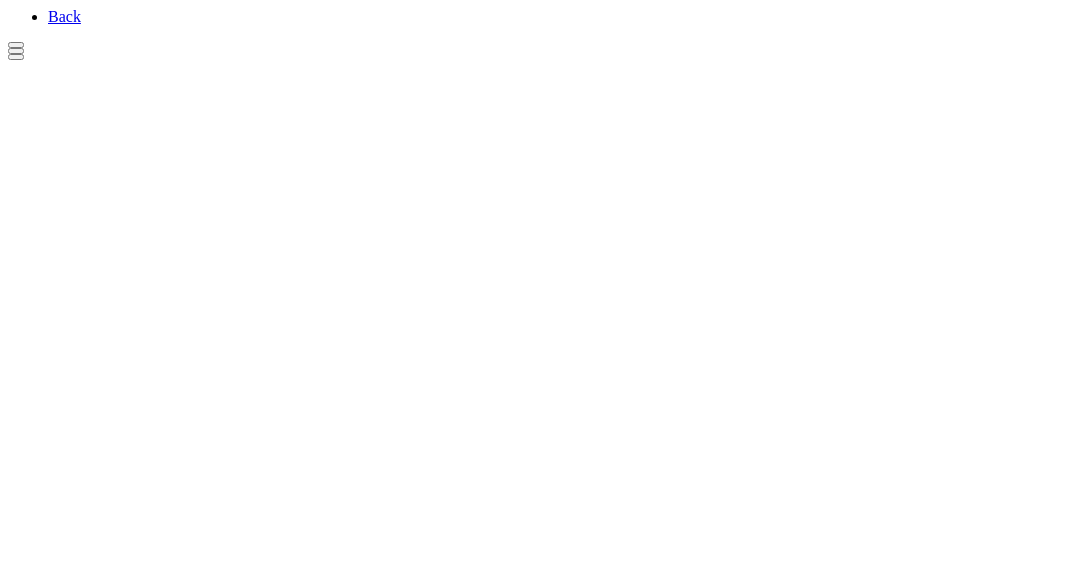
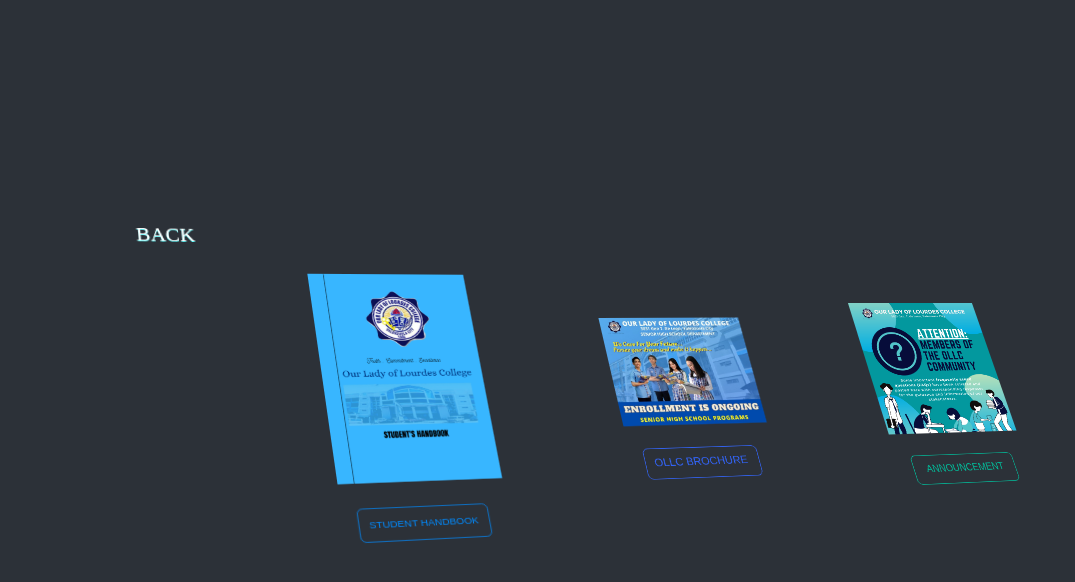
Before and after one commit to KewlKiddJohn/blog, a plain HTML site: page Readmore1.html in a window 1280 px wide. Shown: the whole page, without its empty margins (0-1075 px from the left). Drawn offline with Linux system fonts and the light colour scheme.

Commit message:
Update Readmore1.html

```diff
--- a/Readmore1.html
+++ b/Readmore1.html
@@ -1,7 +1,7 @@
 <html>
 <head>
 <title>READ MORE</title>
-	<link rel="stylesheet" type="text/css" href="Pages\css\READ MORE1.css">
+	<link rel="stylesheet" type="text/css" href="css\READ MORE1.css">
 </head>
 <body>
 <div class="container">
@@ -11,15 +11,15 @@
 			</ul>
 		</div>
         <div class="box box-1">
-            <div class="cover"><img src="Pages\Handbook1\samples\basic\pages\1.png" alt=""></div>
+            <div class="cover"><img src="css\1.png" alt=""></div>
             <a href="Pages\Handbook1\samples\basic\index.html"><button><div></div></button></a>
         </div>
         <div class="box box-2">
-            <div class="cover"><img src="Pages\css\Acad1.jpg" alt=""></div>
+            <div class="cover"><img src="css\Acad1.jpg" alt=""></div>
             <a href="Pages\Brochure1\samples\basic\index.html"><button><div></div></button></a>
         </div>
         <div class="box box-3">
-            <div class="cover"><img src="Pages\Flip1\samples\basic\pages\0.png" alt=""></div>
+            <div class="cover"><img src="css\0.png" alt=""></div>
             <a href="Pages\Flip1\samples\basic\E-learning.html"><button><div></div></button></a>
         </div>
     </div>
```
